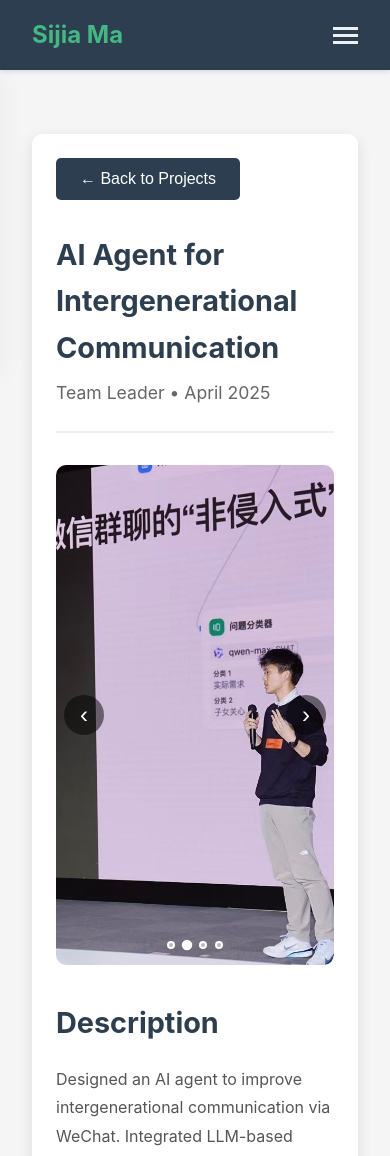
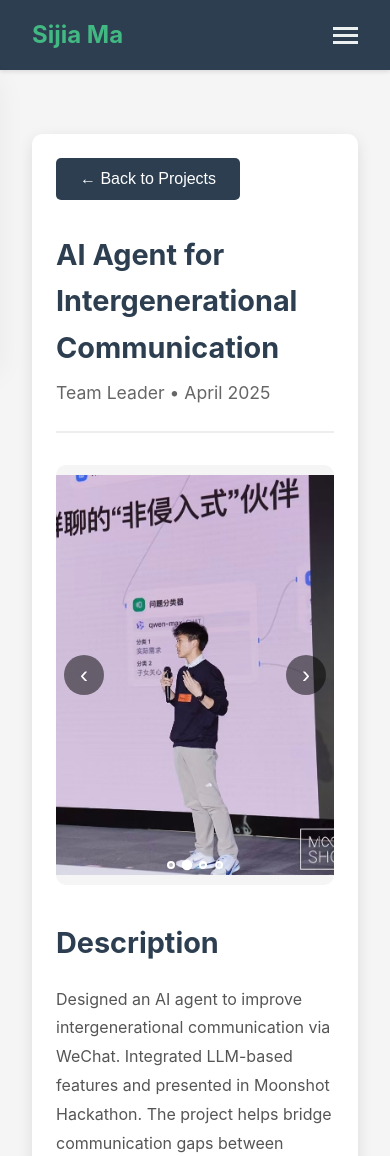
Before and after one commit to Mathewmsj/mathewmsj.github.io, a Vue app: page /#/projects/1 in a window 390 px wide. Shown: the top 1156 px of the page. Built offline with nearby package versions, Linux system fonts and the light colour scheme.

Commit message:
优化图片轮播样式，确保图片完整显示

```diff
--- a/src/views/ProjectDetail.vue
+++ b/src/views/ProjectDetail.vue
@@ -428,6 +428,10 @@ onUnmounted(() => {
   border-radius: 10px;
   overflow: hidden;
   position: relative;
+  background: #f5f5f5;
+  min-height: 300px;
+  display: flex;
+  align-items: center;
 }
 
 .image-carousel {
@@ -436,12 +440,16 @@ onUnmounted(() => {
   overflow: hidden;
   user-select: none;
   touch-action: pan-y;
+  min-height: 300px;
+  display: flex;
+  align-items: center;
 }
 
 .carousel-track {
   display: flex;
   transition: transform 0.5s ease-in-out;
   will-change: transform;
+  width: 100%;
 }
 
 .carousel-slide {
@@ -450,16 +458,18 @@ onUnmounted(() => {
   display: flex;
   align-items: center;
   justify-content: center;
+  padding: 20px;
+  box-sizing: border-box;
 }
 
 .carousel-slide img {
   max-width: 100%;
-  max-height: 500px;
+  max-height: 600px;
   width: auto;
   height: auto;
   display: block;
   object-fit: contain;
-  background: #f5f5f5;
+  background: transparent;
 }
 
 .carousel-btn {
@@ -531,6 +541,23 @@ onUnmounted(() => {
 }
 
 @media (max-width: 768px) {
+  .image-carousel-container {
+    max-width: 100%;
+    min-height: 250px;
+  }
+
+  .image-carousel {
+    min-height: 250px;
+  }
+
+  .carousel-slide {
+    padding: 10px;
+  }
+
+  .carousel-slide img {
+    max-height: 400px;
+  }
+
   .carousel-btn {
     width: 40px;
     height: 40px;
```
